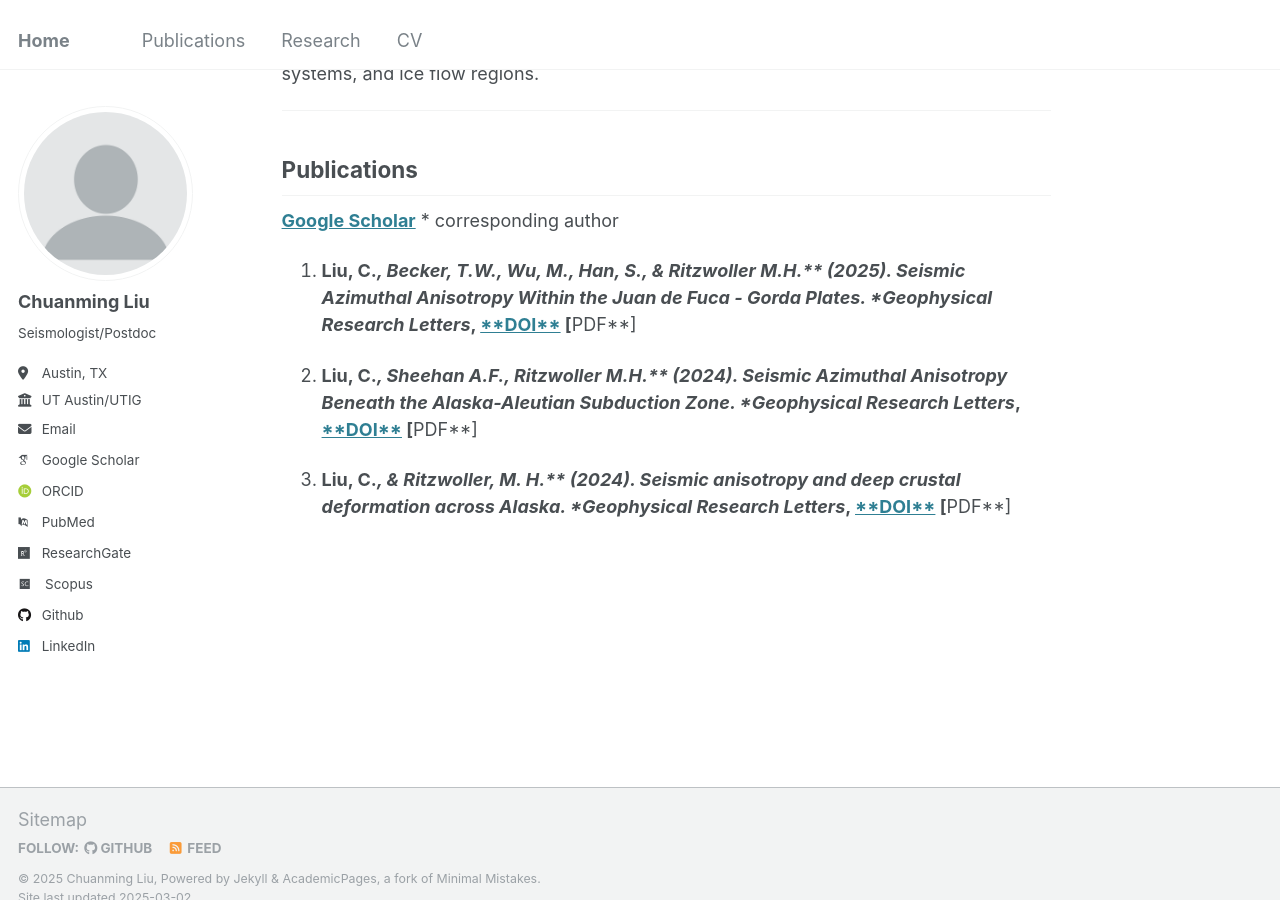
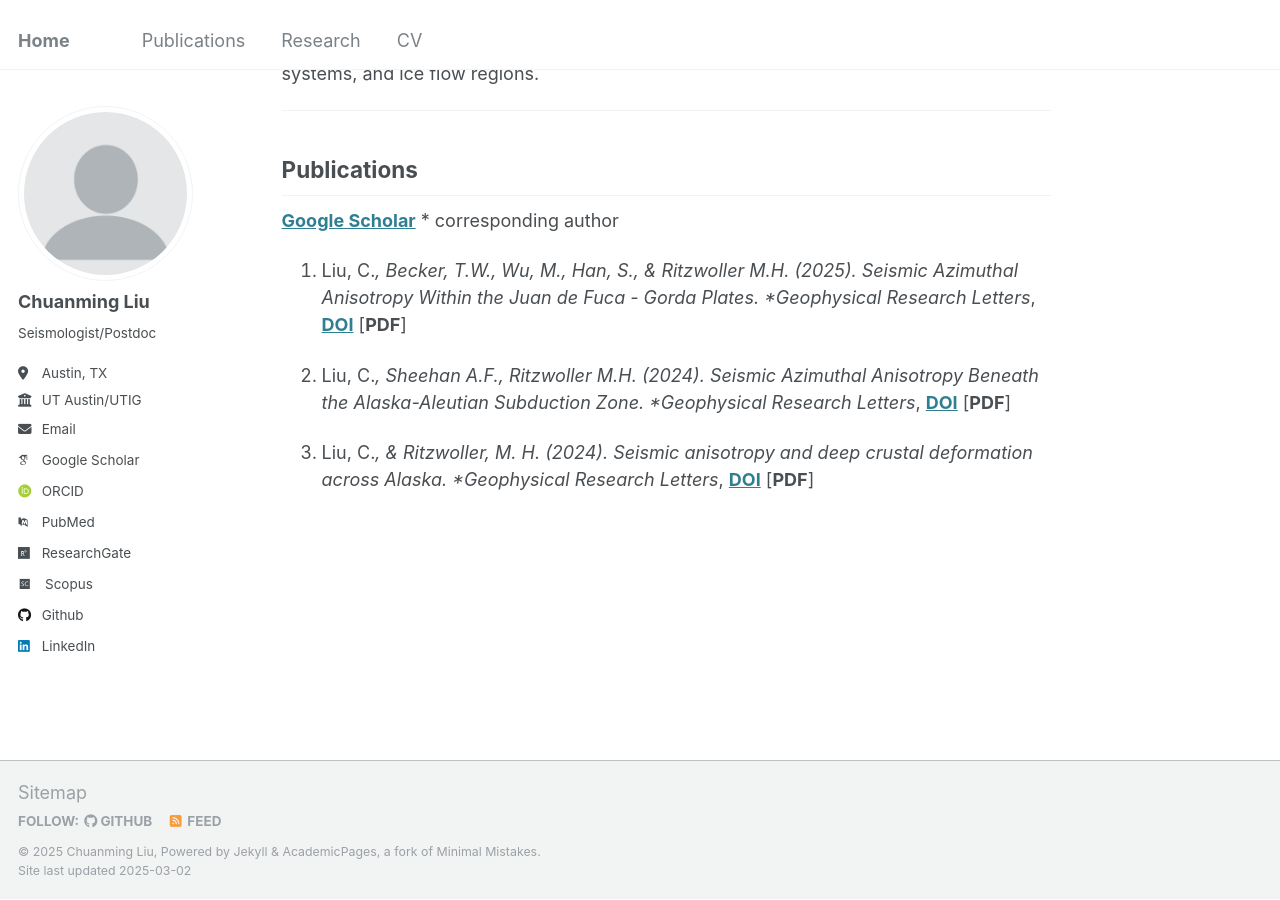
Before and after one commit to Chuanming-Liu/Chuanming-Liu.github.io, a Jekyll site: the page built from _pages/about.md, in a window 1280 px wide and 900 px high, scrolled down 558 px. Built offline with Jekyll 4.4.1, drawn with Linux system fonts in a browser that asks for light colours; some web fonts are replaced.

```diff
--- a/_pages/about.md
+++ b/_pages/about.md
@@ -19,8 +19,8 @@ His current research focuses on advancing seismic imaging techniques and explori
 
 [**Google Scholar**](https://scholar.google.com/citations?user=BY9kYV8AAAAJ&hl=en)  * corresponding author
 
-11. **Liu, C.*, Becker, T.W., Wu, M., Han, S., & Ritzwoller M.H.** (2025).  Seismic Azimuthal Anisotropy Within the Juan de Fuca - Gorda Plates. *Geophysical Research Letters*, [**DOI**](https://doi.org/10.1029/2024GL111835) [**PDF**]
+11. Liu, C.*, Becker, T.W., Wu, M., Han, S., & Ritzwoller M.H. (2025).  Seismic Azimuthal Anisotropy Within the Juan de Fuca - Gorda Plates. *Geophysical Research Letters*, [**DOI**](https://doi.org/10.1029/2024GL111835) [**PDF**]
 
-10. **Liu, C.*, Sheehan A.F., Ritzwoller M.H.** (2024). Seismic Azimuthal Anisotropy Beneath the Alaska-Aleutian Subduction Zone. *Geophysical Research Letters*, [**DOI**](https://doi.org/10.1029/2024GL109758) [**PDF**]
+10. Liu, C.*, Sheehan A.F., Ritzwoller M.H. (2024). Seismic Azimuthal Anisotropy Beneath the Alaska-Aleutian Subduction Zone. *Geophysical Research Letters*, [**DOI**](https://doi.org/10.1029/2024GL109758) [**PDF**]
 
-9. **Liu, C.*, & Ritzwoller, M. H.** (2024). Seismic anisotropy and deep crustal deformation across Alaska. *Geophysical Research Letters*, [**DOI**](https://doi.org/10.1029/2023JB028525) [**PDF**]
+9. Liu, C.*, & Ritzwoller, M. H. (2024). Seismic anisotropy and deep crustal deformation across Alaska. *Geophysical Research Letters*, [**DOI**](https://doi.org/10.1029/2023JB028525) [**PDF**]
```
